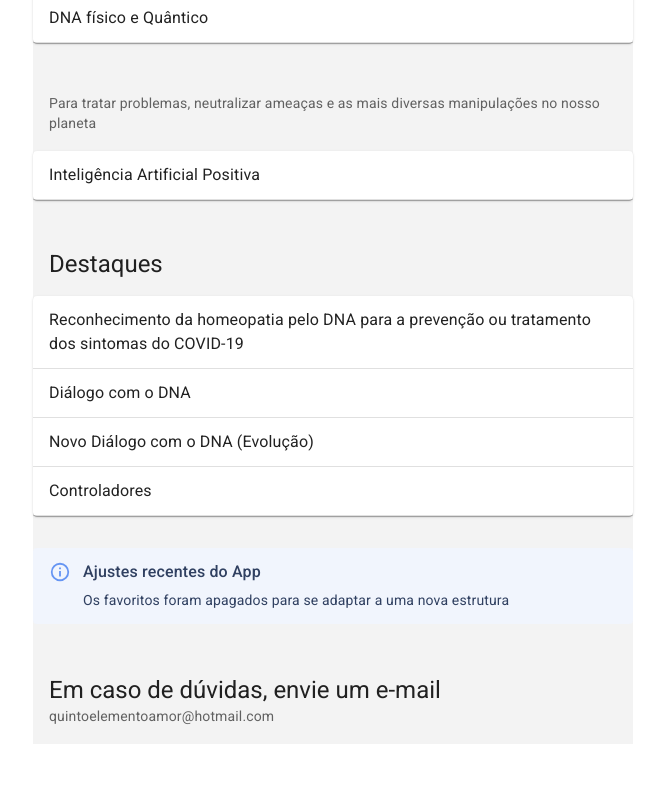
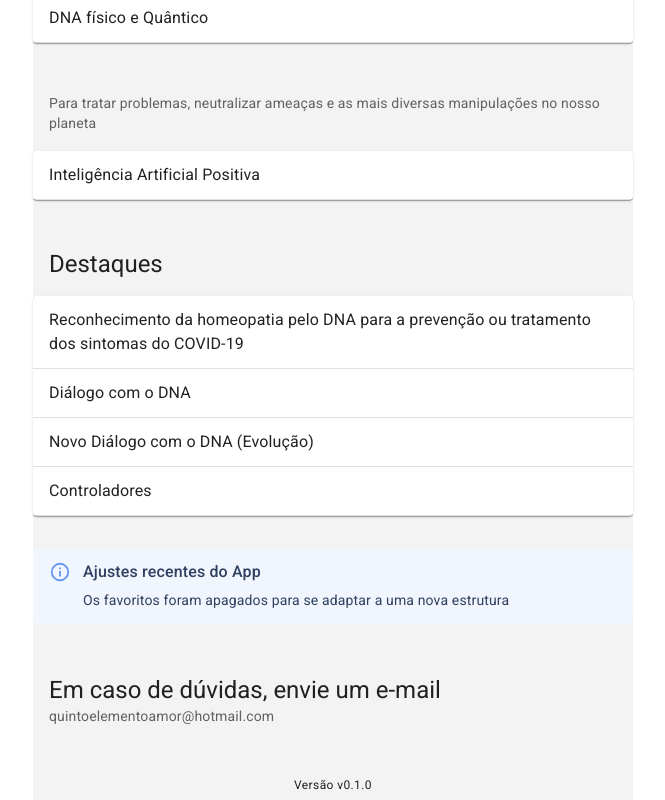
Before and after one commit to celiudos/dna-positivo, a Next.js app: page / in a window 1280 px wide. Shown: the part 304-1104 px from the top of the page, without its empty margins (307-972 px from the left). Before the commit the page ends 1048 px from the top, so only its background shows below. Built offline with nearby package versions, Linux system fonts and the light colour scheme; no server answers; what js-search, uuid-by-string would draw is missing.

Commit message:
inserida versão

```diff
--- a/package.json
+++ b/package.json
@@ -6,6 +6,7 @@
     "dev": "next dev",
     "build": "next build",
     "start": "next start",
+    "version": "npm version prepatch",
     "tsc": "tsc -p .",
     "lint": "next lint"
   },
--- a/pages/index.tsx
+++ b/pages/index.tsx
@@ -3,11 +3,12 @@ import ListHeader from "@components/ListHeader";
 import ListItens from "@components/ListItens";
 import MainAppBar from "@components/MainAppBar";
 import ApiApp from "@data/ApiApp";
-import { Alert, AlertTitle, Grid } from "@mui/material";
+import { Alert, AlertTitle, Grid, Typography } from "@mui/material";
 import { DisplayFlexCenter } from "@styles/DisplayFlex";
 import { IPost } from "@typesApp/IPost";
 import configApp from "configApp";
 import Image from "next/image";
+import packageJson from "../package";
 
 export default function Index({ postsNovos }: { postsNovos: IPost[] }) {
   return (
@@ -100,6 +101,13 @@ export default function Index({ postsNovos }: { postsNovos: IPost[] }) {
               secondary="quintoelementoamor@hotmail.com"
             />
           </Grid>
+          <Grid item xs={12}>
+            <DisplayFlexCenter>
+              <Typography variant="caption" align="center" gutterBottom>
+                Versão {`v${packageJson.version || 0}`}
+              </Typography>
+            </DisplayFlexCenter>
+          </Grid>
         </Grid>
       </main>
     </ContainerApp>
```
Also changed, not shown: public/fallback-VZPA6Z0b7GMhkGrYtfCtV.js (renamed from public/fallback-OClBCwrLYQIU9nXxTOw_c.js), public/sw.js.
